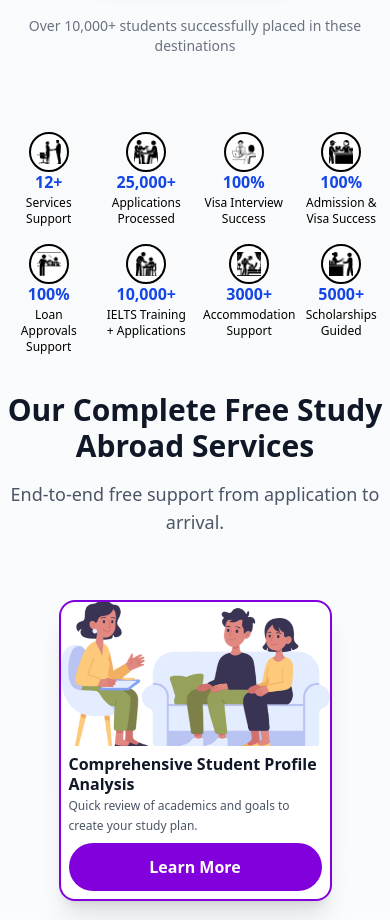
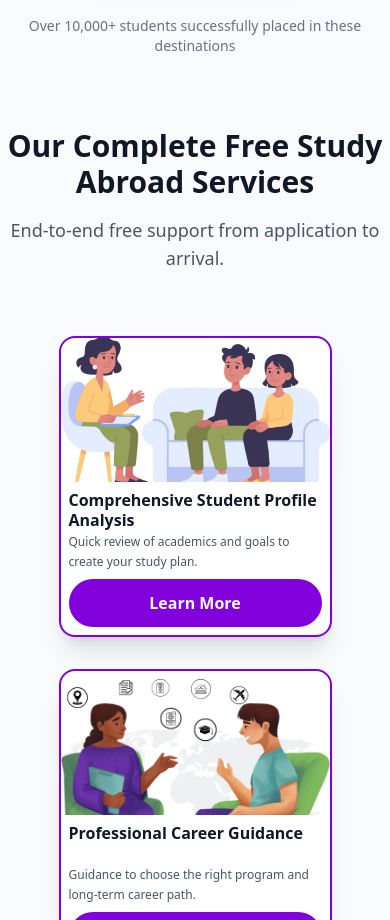
Before and after one commit to sowmyakota-mv/Abroad-Consultancy, a React (Vite) app in the folder abroad-consultancy/: page / in a window 390 px wide. Shown: the part 2780-3700 px from the top of the page. Built offline with nearby package versions, Linux system fonts and the light colour scheme.

Commit message:
removed the service stats

```diff
--- a/abroad-consultancy/src/components/ServiceSection.tsx
+++ b/abroad-consultancy/src/components/ServiceSection.tsx
@@ -147,15 +147,15 @@ const ServicesSection: React.FC = () => {
   return (
     <section className="w-full bg-gradient-to-b from-gray-50 to-white">
       {/* Full Width Stats Section */}
-      <div className="w-full ">
+      {/* <div className="w-full "> */}
         {/* Desktop: 8 columns full width */}
-        <div className="hidden md:grid md:grid-cols-8">
+        {/* <div className="hidden md:grid md:grid-cols-8">
           {stats.map((stat, index) => (
             <div key={index} className="last:border-r-0">
               {/* Grid with 3 rows */}
-              <div className="grid grid-rows-3 h-[100px]">
+              {/* <div className="grid grid-rows-3 h-[100px]"> */}
                 {/* Row 1: Icon - Top aligned */}
-                <div className="flex items-center justify-center pt-3">
+                {/* <div className="flex items-center justify-center pt-3">
                   <div className="h-13 w-13 rounded-full border-2 border-black flex items-center justify-center bg-white">
                     <img
                       src={stat.icon}
@@ -163,17 +163,17 @@ const ServicesSection: React.FC = () => {
                       className="h-8 w-8 md:h-9 md:w-9 object-contain"
                     />
                   </div>
-                </div>
+                </div>  */}
 
                 {/* Row 2: Count - Middle aligned */}
-                <div className="flex items-center justify-center mt-4">
+                {/* <div className="flex items-center justify-center mt-4">
                   <div className="text-lg font-bold text-blue-700">
                     {stat.count}
                   </div>
-                </div>
+                </div> */}
 
                 {/* Row 3: Title - Fixed 2 lines with consistent spacing */}
-                <div className="flex items-start justify-center pb-2">
+                {/* <div className="flex items-start justify-center pb-2">
                   <div className="text-sm font-medium text-black text-center px-6 leading-tight h-[40px] flex items-center justify-center">
                     <span className="block line-clamp-2">
                       {stat.title}
@@ -183,18 +183,18 @@ const ServicesSection: React.FC = () => {
               </div>
             </div>
           ))}
-        </div>
+        </div> */}
 
         {/* Mobile: 2 tables */}
-        <div className="md:hidden">
+        {/* <div className="md:hidden"> */}
           {/* Table 1 */}
-          <div className="grid grid-cols-4">
+          {/* <div className="grid grid-cols-4">
             {stats.slice(0, 4).map((stat, index) => (
               <div key={index} className="">
                 {/* Grid with 3 rows */}
-                <div className="grid grid-rows-3 h-28">
+                {/* <div className="grid grid-rows-3 h-28"> */}
                   {/* Row 1: Icon */}
-                  <div className="flex items-start justify-center pt-3">
+                  {/* <div className="flex items-start justify-center pt-3">
                     <div className="h-10 w-10 rounded-full border-2 border-black flex items-center justify-center bg-white">
                       <img
                         src={stat.icon}
@@ -202,17 +202,17 @@ const ServicesSection: React.FC = () => {
                         className="h-6 w-6 object-contain"
                       />
                     </div>
-                  </div>
+                  </div>  */}
 
                   {/* Row 2: Count */}
-                  <div className="flex items-center justify-center mt-3">
+                  {/* <div className="flex items-center justify-center mt-3">
                     <div className="text-base font-bold text-blue-700">
                       {stat.count}
                     </div>
-                  </div>
+                  </div> */}
 
                   {/* Row 3: Title */}
-                  <div className="flex items justify-center pb-2">
+                  {/* <div className="flex items justify-center pb-2">
                     <div className="text-xs font-medium text-black text-center px-2">
                       <span className="block line-clamp-2">
                         {stat.title}
@@ -222,16 +222,16 @@ const ServicesSection: React.FC = () => {
                 </div>
               </div>
             ))}
-          </div>
+          </div> */}
 
           {/* Table 2 */}
-          <div className="grid grid-cols-4">
+          {/* <div className="grid grid-cols-4">
             {stats.slice(4).map((stat, index) => (
-              <div key={index + 4} className="">
+              <div key={index + 4} className=""> */}
                 {/* Grid with 3 rows */}
-                <div className="grid grid-rows-3 h-28">
+                {/* <div className="grid grid-rows-3 h-28"> */}
                   {/* Row 1: Icon */}
-                  <div className="flex items-start justify-center pt-3">
+                  {/* <div className="flex items-start justify-center pt-3">
                     <div className="h-10 w-10 rounded-full border-2 border-black flex items-center justify-center bg-white">
                       <img
                         src={stat.icon}
@@ -239,17 +239,17 @@ const ServicesSection: React.FC = () => {
                         className="h-6 w-6 object-contain"
                       />
                     </div>
-                  </div>
+                  </div> */}
 
                   {/* Row 2: Count */}
-                  <div className="flex items-center justify-center mt-3">
+                  {/* <div className="flex items-center justify-center mt-3">
                     <div className="text-base font-bold text-blue-700">
                       {stat.count}
                     </div>
-                  </div>
+                  </div> */}
 
                   {/* Row 3: Title */}
-                  <div className="flex items justify-center pb-2">
+                  {/* <div className="flex items justify-center pb-2">
                     <div className="text-xs font-medium text-black text-center px-2">
                       <span className="block line-clamp-2">
                         {stat.title}
@@ -261,10 +261,10 @@ const ServicesSection: React.FC = () => {
             ))}
           </div>
         </div>
-      </div>
+      </div> */}
 
       {/* Rest of the Services Section */}
-      <div className="w-full py-12">
+      <div className="w-full py-2">
         {/* Section Header */}
         <div className="text-center mb-16">
           <h2 className="text-3xl md:text-4xl font-bold text-gray-900 mb-4">
```
